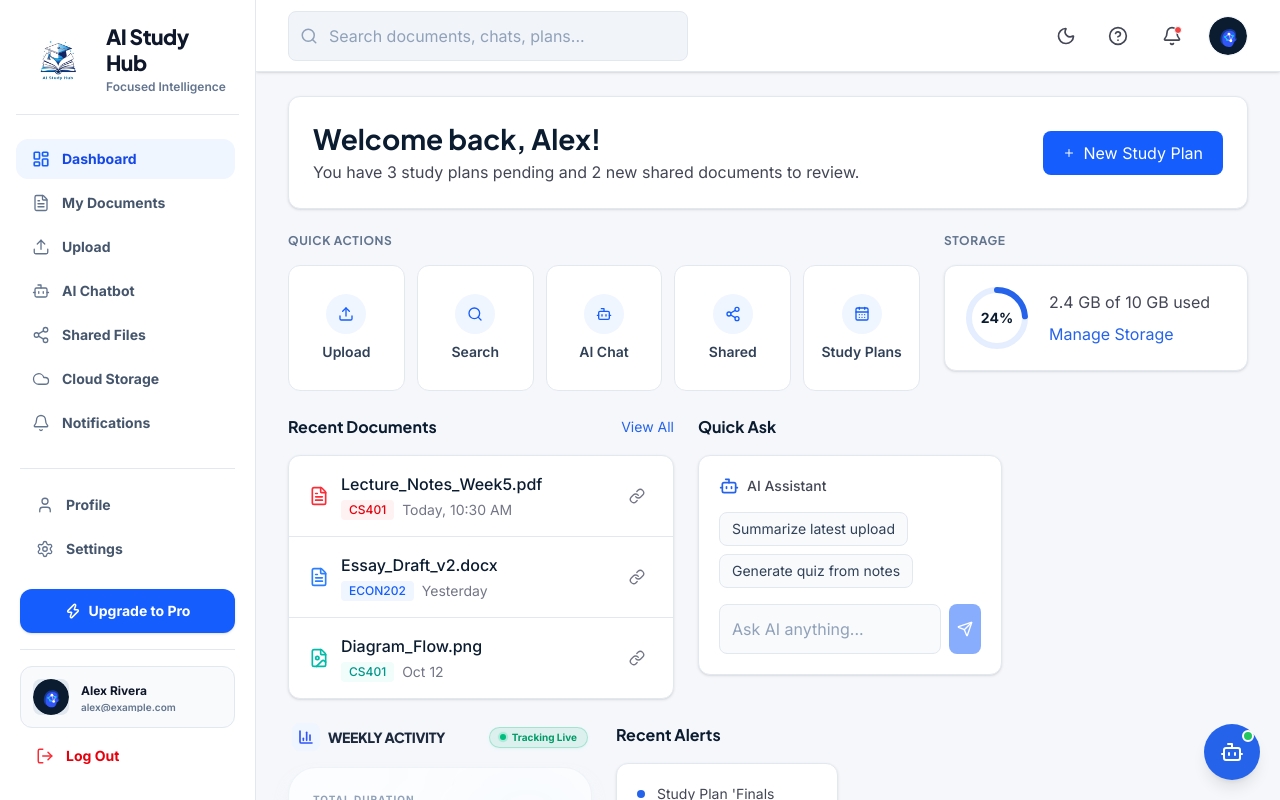
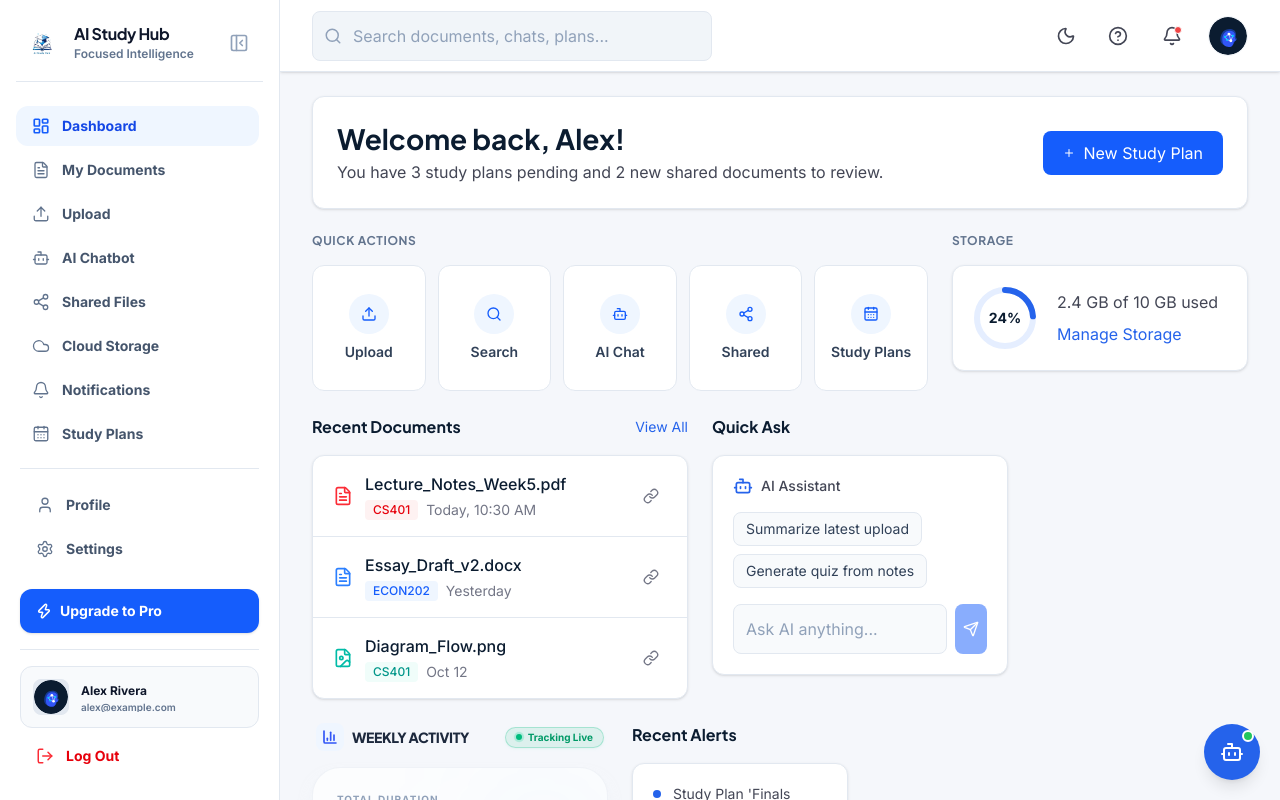
Before and after one commit to huynhduybinh24/SWP391_AIStudyHub, a React (Vite) app in the folder FrontEnd/: page /dashboard in a window 1280 px wide. Built offline with nearby package versions, Linux system fonts and the light colour scheme; the HTML template or start-up script is replaced by a standard one.

Commit message:
feat(sidebar): add collapsible sidebar

```diff
--- a/FrontEnd/src/components/layout/Sidebar.tsx
+++ b/FrontEnd/src/components/layout/Sidebar.tsx
@@ -1,6 +1,6 @@
 import { useState } from 'react'
 import { Link, useLocation } from 'react-router-dom'
-import { Zap, X, User, LogOut } from 'lucide-react'
+import { Zap, X, User, LogOut, PanelLeftClose, PanelLeftOpen, ChevronRight } from 'lucide-react'
 import { bottomNavItems, mainNavItems } from '@/config/navigation'
 import { useUiStore } from '@/stores/uiStore'
 import { useAuthStore } from '@/stores/authStore'
@@ -32,6 +32,7 @@ interface SidebarLinkProps {
 
 function SidebarLink({ to, icon: Icon, label, pathname, onClick }: SidebarLinkProps) {
   const active = isNavActive(pathname, to)
+  const isSidebarCollapsed = useUiStore((s) => s.isSidebarCollapsed)
 
   return (
     <Link
@@ -39,7 +40,10 @@ function SidebarLink({ to, icon: Icon, label, pathname, onClick }: SidebarLinkPr
       onClick={onClick}
       aria-current={active ? 'page' : undefined}
       className={cn(
-        "group relative flex items-center gap-3 px-4 py-2.5 text-sm font-bold no-underline select-none rounded-xl transition-all duration-200",
+        "group relative flex items-center gap-3 py-2.5 text-sm font-bold no-underline select-none transition-all duration-200",
+        isSidebarCollapsed
+          ? "justify-center px-2 rounded-2xl"
+          : "px-4 rounded-xl",
         "md:max-lg:justify-center md:max-lg:px-2 md:max-lg:py-3",
         active
           ? "bg-blue-50 text-blue-700 dark:bg-blue-500/10 dark:text-blue-300"
@@ -55,12 +59,14 @@ function SidebarLink({ to, icon: Icon, label, pathname, onClick }: SidebarLinkPr
         )}
         strokeWidth={active ? 2.25 : 1.75}
       />
-      <span className="md:max-lg:hidden block truncate">{label}</span>
+      {!isSidebarCollapsed && <span className="md:max-lg:hidden block truncate animate-fade-in">{label}</span>}
 
       {/* Collapsed Tooltip */}
-      <span className="absolute left-full ml-2 px-2.5 py-1.5 text-xs font-bold bg-white dark:bg-slate-900 border border-slate-200 dark:border-slate-800 text-slate-900 dark:text-slate-100 rounded-lg shadow-lg whitespace-nowrap opacity-0 group-hover:opacity-100 pointer-events-none transition-all duration-150 z-50 scale-95 origin-left group-hover:scale-100 hidden md:max-lg:block">
+      {isSidebarCollapsed && (
+        <span className="absolute left-full ml-4 px-2.5 py-1.5 text-xs font-bold bg-white dark:bg-slate-900 border border-slate-200 dark:border-slate-800 text-slate-900 dark:text-slate-100 rounded-lg shadow-lg whitespace-nowrap opacity-0 group-hover:opacity-100 pointer-events-none transition-all duration-150 z-50 scale-95 origin-left group-hover:scale-100">
           {label}
         </span>
+      )}
     </Link>
   )
 }
@@ -69,6 +75,8 @@ export function Sidebar() {
   const { pathname } = useLocation()
   const sidebarOpen = useUiStore((s) => s.sidebarOpen)
   const setSidebarOpen = useUiStore((s) => s.setSidebarOpen)
+  const isSidebarCollapsed = useUiStore((s) => s.isSidebarCollapsed)
+  const setSidebarCollapsed = useUiStore((s) => s.setSidebarCollapsed)
   const user = useAuthStore((s) => s.user)
   const { t } = useTranslation()
   const { profile } = useProfileStore()
@@ -108,34 +116,64 @@ export function Sidebar() {
     <>
       <aside
         className={cn(
-          "flex h-screen flex-col justify-between border-r bg-white text-slate-900 border-slate-200 dark:bg-slate-950 dark:text-slate-100 dark:border-slate-800 py-6 px-4 sticky top-0 left-0 z-50 select-none transition-colors duration-200",
-          "w-64 md:max-lg:w-20",
+          "flex h-screen flex-col justify-between border-r bg-white text-slate-900 border-slate-200 dark:bg-slate-950 dark:text-slate-100 dark:border-slate-800 py-6 sticky top-0 left-0 z-50 select-none transition-all duration-300 ease-in-out",
+          isSidebarCollapsed ? "w-[84px] px-2" : "w-[280px] px-4",
           // Mobile drawer states
-          "max-md:fixed max-md:h-full max-md:w-64 max-md:translate-x-0 transition-transform duration-200",
+          "max-md:fixed max-md:h-full max-md:w-[280px] max-md:translate-x-0 max-md:px-4",
           sidebarOpen ? "max-md:translate-x-0" : "max-md:-translate-x-full"
         )}
       >
+        {/* Toggle Button for Desktop (Floating on the right border of collapsed sidebar) */}
+        {isSidebarCollapsed && (
+          <button
+            type="button"
+            onClick={() => setSidebarCollapsed(false)}
+            className="absolute -right-3.5 top-5 z-50 p-1.5 rounded-full bg-white dark:bg-slate-900 border border-slate-200 dark:border-slate-800 text-slate-400 hover:text-slate-600 dark:hover:text-slate-200 shadow-md cursor-pointer transition-colors max-md:hidden flex items-center justify-center hover:scale-105 active:scale-95 animate-fade-in"
+            aria-label="Expand sidebar"
+          >
+            <ChevronRight className="size-4" />
+          </button>
+        )}
+
         <div className="flex flex-col gap-6 flex-1 min-h-0">
           {/* Logo and Brand */}
-          <div className="px-2 pb-5 flex items-center justify-between shrink-0 border-b border-slate-200 dark:border-slate-800">
+          <div className={cn(
+            "flex items-center shrink-0 border-b border-slate-200 dark:border-slate-800 transition-all duration-300 pb-5",
+            isSidebarCollapsed ? "justify-center px-0" : "justify-between px-2"
+          )}>
             <Link to="/dashboard" onClick={handleLinkClick} className="flex items-center gap-3.5 no-underline">
               <img
                 src="/logo.png"
                 alt="AI Study Hub"
-                className="w-[68px] h-[68px] shrink-0 object-contain"
+                className="w-9 h-9 shrink-0 object-contain"
               />
-              <div className="flex flex-col justify-center md:max-lg:hidden">
-                <h1 className="text-[21px] font-extrabold leading-tight text-slate-900 dark:text-slate-100 tracking-tight">
+              {!isSidebarCollapsed && (
+                <div className="flex flex-col justify-center animate-fade-in whitespace-nowrap">
+                  <h1 className="text-base font-bold leading-tight text-slate-900 dark:text-slate-100 tracking-tight">
                     AI Study Hub
                   </h1>
-                <p className="text-[12px] font-semibold leading-tight text-slate-500 dark:text-slate-400 mt-0.5">
+                  <p className="text-xs font-semibold leading-tight text-slate-500 dark:text-slate-400 mt-0.5">
                     Focused Intelligence
                   </p>
                 </div>
+              )}
             </Link>
+
+            {/* Collapse Button inside header when expanded */}
+            {!isSidebarCollapsed && (
+              <button
+                type="button"
+                onClick={() => setSidebarCollapsed(true)}
+                className="p-1.5 rounded-lg text-slate-400 hover:text-slate-600 dark:hover:text-slate-200 hover:bg-slate-50 dark:hover:bg-slate-800 cursor-pointer transition-colors max-md:hidden"
+                aria-label="Collapse sidebar"
+              >
+                <PanelLeftClose className="size-5" />
+              </button>
+            )}
 
             {/* Close button on Mobile */}
             <button
+              type="button"
               onClick={() => setSidebarOpen(false)}
               className="md:hidden p-1.5 rounded-lg text-slate-400 hover:text-slate-600 dark:hover:text-slate-200 hover:bg-slate-50 dark:hover:bg-slate-800 cursor-pointer"
               aria-label="Close sidebar"
@@ -182,7 +220,10 @@ export function Sidebar() {
             to={user?.plan === 'pro' ? '#' : '/dashboard/upgrade'}
             onClick={user?.plan === 'pro' ? undefined : handleLinkClick}
             className={cn(
-              "mt-4 flex items-center justify-center gap-2 rounded-xl py-3 text-sm font-bold transition-all duration-200 shadow-sm shrink-0 no-underline",
+              "mt-4 flex items-center gap-2 py-3 text-sm font-bold transition-all duration-200 shadow-sm shrink-0 no-underline relative group",
+              isSidebarCollapsed
+                ? "rounded-2xl w-10 h-10 mx-auto justify-center p-0"
+                : "rounded-xl px-4",
               user?.plan === 'pro'
                 ? "bg-slate-100 text-slate-500 cursor-default dark:bg-slate-800 dark:text-slate-400"
                 : "text-white bg-blue-600 hover:bg-blue-500 active:bg-blue-700 cursor-pointer",
@@ -190,24 +231,39 @@ export function Sidebar() {
             )}
           >
             <Zap className={cn("size-4 shrink-0", user?.plan === 'pro' ? "text-slate-500 dark:text-slate-400" : "text-white")} strokeWidth={2.25} />
-            <span className="md:max-lg:hidden block">
+            {!isSidebarCollapsed && (
+              <span className="md:max-lg:hidden block truncate animate-fade-in">
                 {user?.plan === 'pro' ? 'Pro Plan Active' : 'Upgrade to Pro'}
               </span>
+            )}
+
+            {/* Collapsed Tooltip */}
+            {isSidebarCollapsed && (
+              <span className="absolute left-full ml-4 px-2.5 py-1.5 text-xs font-bold bg-white dark:bg-slate-900 border border-slate-200 dark:border-slate-800 text-slate-900 dark:text-slate-100 rounded-lg shadow-lg whitespace-nowrap opacity-0 group-hover:opacity-100 pointer-events-none transition-all duration-150 z-50 scale-95 origin-left group-hover:scale-100">
+                {user?.plan === 'pro' ? 'Pro Plan Active' : 'Upgrade to Pro'}
+              </span>
+            )}
           </Link>
 
           {/* Divider for User Profile Section */}
           <div className="border-t border-slate-200 dark:border-slate-800 my-3 w-full" />
 
           {/* User Profile Card */}
-          <div className="flex items-center gap-3 p-3 rounded-xl bg-slate-50 dark:bg-slate-900 border border-slate-200 dark:border-slate-800 md:max-lg:p-1.5 shrink-0">
-            <div className="w-9 h-9 rounded-lg bg-slate-200 dark:bg-slate-800 overflow-hidden flex-shrink-0 flex items-center justify-center">
+          <div className={cn(
+            "flex items-center gap-3 rounded-xl bg-slate-50 dark:bg-slate-900 border border-slate-200 dark:border-slate-800 shrink-0 relative group transition-all duration-200",
+            isSidebarCollapsed
+              ? "w-10 h-10 mx-auto justify-center p-0 border-none bg-transparent dark:bg-transparent"
+              : "p-3"
+          )}>
+            <div className="w-9 h-9 rounded-lg bg-slate-200 dark:bg-slate-800 overflow-hidden flex-shrink-0 flex items-center justify-center border border-slate-200 dark:border-slate-800">
               {profile.avatarUrl ? (
                 <img src={profile.avatarUrl} alt="Avatar" className="w-full h-full object-cover rounded-full" />
               ) : (
                 <User className="size-5 text-slate-400" />
               )}
             </div>
-            <div className="min-w-0 flex-1 md:max-lg:hidden text-left">
+            {!isSidebarCollapsed && (
+              <div className="min-w-0 flex-1 md:max-lg:hidden text-left animate-fade-in">
                 <p className="text-xs font-bold text-slate-900 dark:text-slate-100 truncate leading-tight">
                   {profile.name}
                 </p>
@@ -215,15 +271,36 @@ export function Sidebar() {
                   {user?.email}
                 </p>
               </div>
+            )}
+
+            {/* Collapsed Tooltip */}
+            {isSidebarCollapsed && (
+              <span className="absolute left-full ml-4 px-2.5 py-1.5 text-xs font-bold bg-white dark:bg-slate-900 border border-slate-200 dark:border-slate-800 text-slate-900 dark:text-slate-100 rounded-lg shadow-lg whitespace-nowrap opacity-0 group-hover:opacity-100 pointer-events-none transition-all duration-150 z-50 scale-95 origin-left group-hover:scale-100">
+                {profile.name} ({user?.email})
+              </span>
+            )}
           </div>
 
           {/* Logout Button */}
           <button
+            type="button"
             onClick={() => setLogoutModalOpen(true)}
-            className="mt-1 flex items-center gap-3 px-4 py-2.5 rounded-xl text-sm font-bold transition-all duration-200 no-underline select-none text-left cursor-pointer w-full hover:bg-red-50 text-red-600 dark:hover:bg-red-500/10 dark:text-red-400 md:max-lg:justify-center md:max-lg:px-2 md:max-lg:py-3 shrink-0"
+            className={cn(
+              "mt-1 flex items-center gap-3 rounded-xl text-sm font-bold transition-all duration-200 no-underline select-none text-left cursor-pointer w-full hover:bg-red-50 text-red-600 dark:hover:bg-red-500/10 dark:text-red-400 relative group shrink-0",
+              isSidebarCollapsed
+                ? "w-10 h-10 mx-auto justify-center p-0 rounded-2xl"
+                : "px-4 py-2.5"
+            )}
           >
             <LogOut className="size-[18px] shrink-0 text-red-500 dark:text-red-400" />
-            <span className="md:max-lg:hidden block truncate">{t.sidebar.logout}</span>
+            {!isSidebarCollapsed && <span className="md:max-lg:hidden block truncate animate-fade-in">{t.sidebar.logout}</span>}
+
+            {/* Collapsed Tooltip */}
+            {isSidebarCollapsed && (
+              <span className="absolute left-full ml-4 px-2.5 py-1.5 text-xs font-bold bg-white dark:bg-slate-900 border border-slate-200 dark:border-slate-800 text-red-600 dark:text-red-400 rounded-lg shadow-lg whitespace-nowrap opacity-0 group-hover:opacity-100 pointer-events-none transition-all duration-150 z-50 scale-95 origin-left group-hover:scale-100">
+                {t.sidebar.logout}
+              </span>
+            )}
           </button>
         </div>
       </aside>
--- a/FrontEnd/src/stores/uiStore.ts
+++ b/FrontEnd/src/stores/uiStore.ts
@@ -5,11 +5,13 @@ interface UiState {
   userMenuOpen: boolean
   isChatPopupOpen: boolean
   initialChatMessage: string
+  isSidebarCollapsed: boolean
   setSidebarOpen: (open: boolean) => void
   toggleUserMenu: () => void
   setUserMenuOpen: (open: boolean) => void
   setChatPopupOpen: (open: boolean) => void
   setInitialChatMessage: (message: string) => void
+  setSidebarCollapsed: (collapsed: boolean) => void
 }
 
 export const useUiStore = create<UiState>((set) => ({
@@ -17,9 +19,16 @@ export const useUiStore = create<UiState>((set) => ({
   userMenuOpen: false,
   isChatPopupOpen: false,
   initialChatMessage: '',
+  isSidebarCollapsed: typeof window !== 'undefined' ? localStorage.getItem('sidebar-collapsed') === 'true' : false,
   setSidebarOpen: (sidebarOpen) => set({ sidebarOpen }),
   toggleUserMenu: () => set((s) => ({ userMenuOpen: !s.userMenuOpen })),
   setUserMenuOpen: (userMenuOpen) => set({ userMenuOpen }),
   setChatPopupOpen: (isChatPopupOpen) => set({ isChatPopupOpen }),
   setInitialChatMessage: (initialChatMessage) => set({ initialChatMessage }),
+  setSidebarCollapsed: (isSidebarCollapsed) => {
+    if (typeof window !== 'undefined') {
+      localStorage.setItem('sidebar-collapsed', isSidebarCollapsed ? 'true' : 'false')
+    }
+    set({ isSidebarCollapsed })
+  },
 }))
```
Lines whose indentation alone changed are shown as unchanged.
